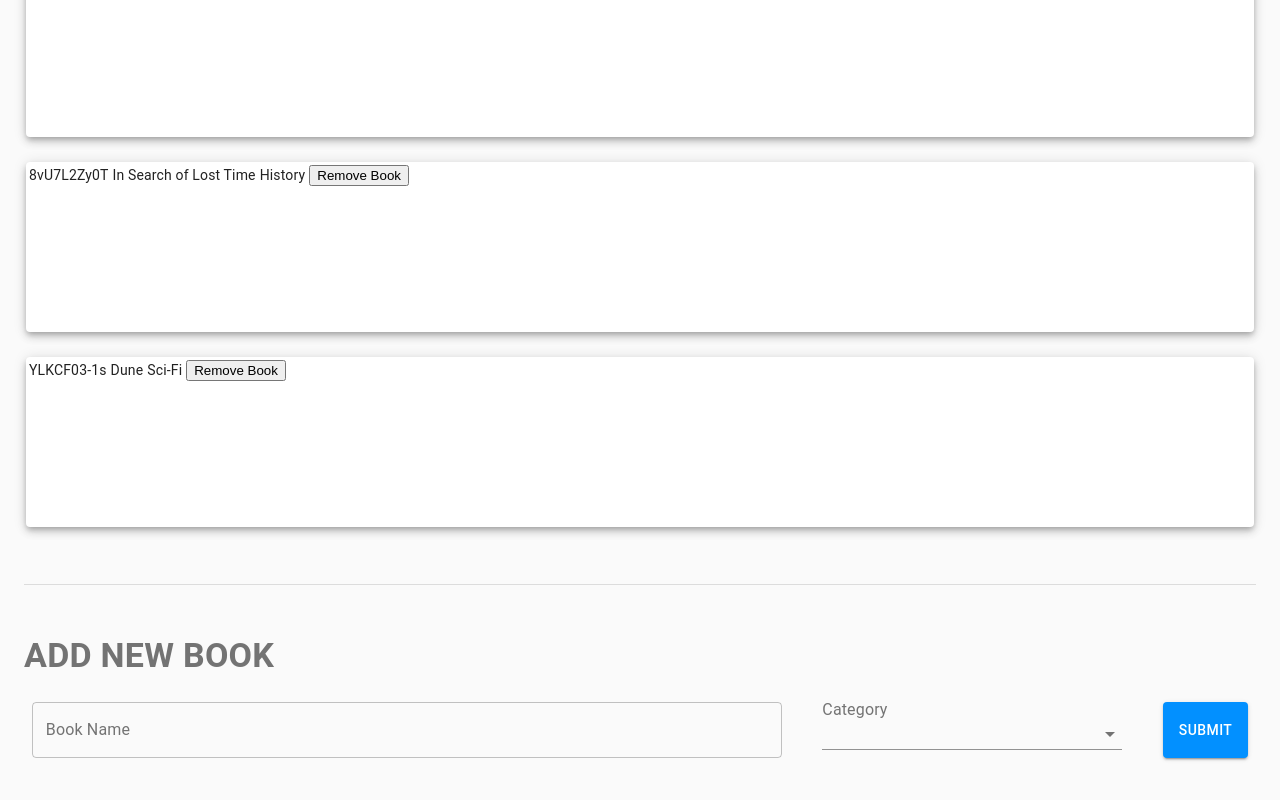
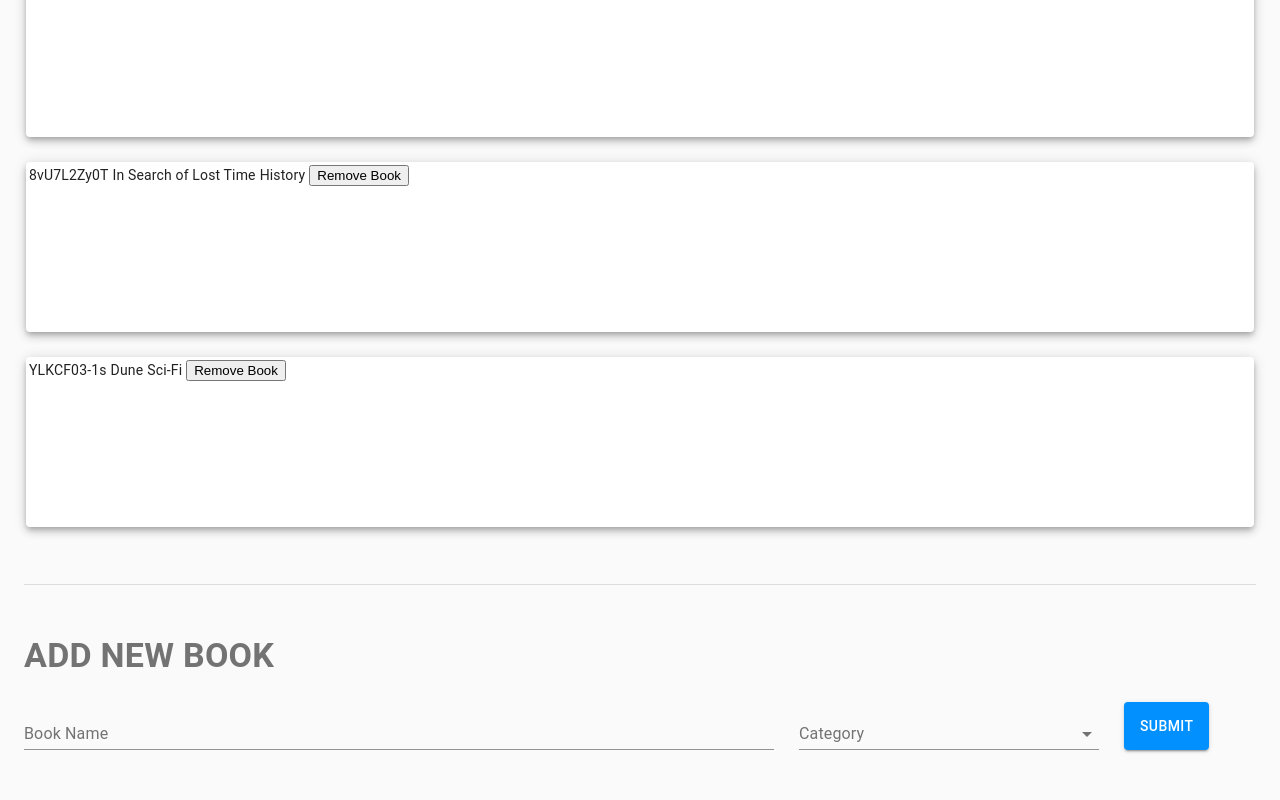
Before and after one commit to martinnajjar12/book-store, a React (Create React App) app: page / in a window 1280 px wide. Shown: the part 415-1215 px from the top of the page. Built offline with nearby package versions, Linux system fonts and the light colour scheme.

Commit message:
Set error message to the form when invalid inputs

```diff
--- a/src/components/CategoryFilter.js
+++ b/src/components/CategoryFilter.js
@@ -15,7 +15,7 @@ const CategoryFilter = ({ filterHandler }) => {
       }}
       options={['All', ...categories]}
       getOptionLabel={option => option}
-      style={{ width: 500, marginTop: 40 }}
+      style={{ width: '100%', marginTop: 40 }}
       // eslint-disable-next-line react/jsx-props-no-spreading
       renderInput={params => <TextField {...params} label="Category Filtering" variant="outlined" />}
     />
--- a/src/containers/BookForm.js
+++ b/src/containers/BookForm.js
@@ -1,6 +1,8 @@
 import {
   Button,
   Divider,
+  FormControl,
+  FormHelperText,
   Grid,
   InputLabel,
   MenuItem,
@@ -17,11 +19,12 @@ const categories = ['Action', 'Biography', 'History', 'Horror', 'Kids', 'Learnin
 
 const BookForm = () => {
   const category = categories.map(category => (
-    // <option key={category} value={category}>{ category }</option>
     <MenuItem key={category} value={category}>{category}</MenuItem>
   ));
   const [inputValue, setInputValue] = useState('');
   const [selectValue, setSelectValue] = useState('');
+  const [error, setError] = useState(false);
+  const [helperText, setHelperText] = useState('');
   const dispatch = useDispatch();
 
   const handleInputChange = ({ target: { value } }) => setInputValue(value);
@@ -29,6 +32,7 @@ const BookForm = () => {
 
   const handleSubmit = () => {
     if (inputValue !== '' && selectValue !== '') {
+      setError(false);
       dispatch(CREATE_BOOK({
         id: shortid.generate(),
         title: inputValue,
@@ -37,7 +41,8 @@ const BookForm = () => {
       setSelectValue('');
       setInputValue('');
     } else {
-      alert('Please fill in the inputs');
+      setError(true);
+      setHelperText('Fill in all the inputs please');
     }
   };
 
@@ -46,9 +51,11 @@ const BookForm = () => {
       <Divider style={{ margin: '30px 0 50px' }} />
       <Typography color="textSecondary" variant="h4" style={{ fontWeight: 'bolder', marginBottom: 25 }}>ADD NEW BOOK</Typography>
       <form>
+        <FormControl component="fieldset" error={error}>
           <Grid container justify="space-around" style={{ marginBottom: 150 }}>
-          <TextField style={{ width: 750 }} label="Book Name" variant="outlined" value={inputValue} onChange={handleInputChange} />
+            <TextField error={error} style={{ width: 750 }} label="Book Name" value={inputValue} onChange={handleInputChange} />
             <div style={{ margin: '0 25px' }}>
+              <div style={{ position: 'relative' }}>
                 <InputLabel id="categorySelect">Category</InputLabel>
                 <Select
                   labelId="categorySelect"
@@ -59,10 +66,13 @@ const BookForm = () => {
                   {category}
                 </Select>
               </div>
+            </div>
             <Button onClick={handleSubmit} variant="contained" color="primary">
               Submit
             </Button>
+            <FormHelperText style={{ marginTop: 25 }}>{helperText}</FormHelperText>
           </Grid>
+        </FormControl>
       </form>
     </>
   );
```
Lines whose indentation alone changed are shown as unchanged.
